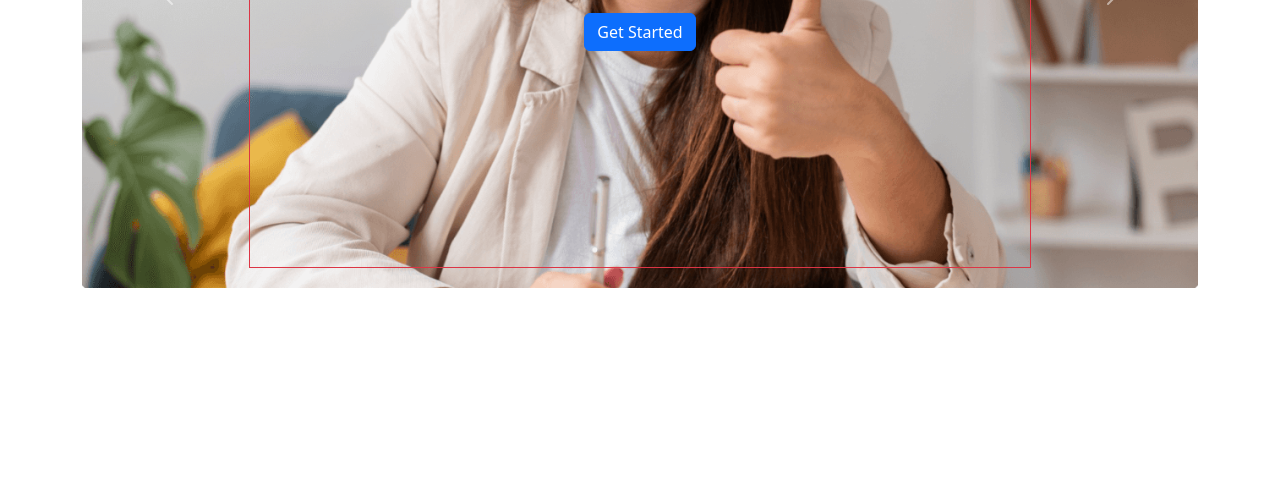
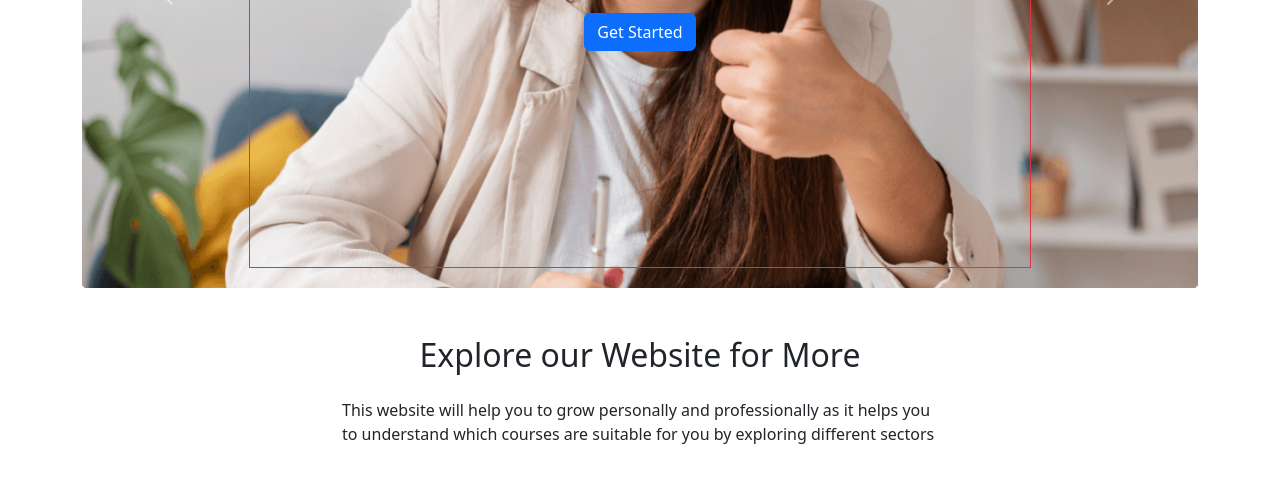
Before and after one commit to sumaiya357/assignment-3, a plain HTML site: page index.html in a window 1280 px wide. Shown: the part 390-868 px from the top of the page. Before the commit the page ends 800 px from the top, so only its background shows below. Drawn offline with nearby package versions, Linux system fonts and the light colour scheme.

Commit message:
header section 2 added

```diff
--- a/index.html
+++ b/index.html
@@ -56,7 +56,7 @@
               </nav>
         </div>
 
-   <!-- header main section -->
+   <!-- header main section-1 -->
 
    <div class="container ">
 
@@ -85,6 +85,18 @@
    </div>
 
 
+   <!-- header main section-2 -->
+   <section>
+    <div class="row">
+      <div class="w-50 mx-auto mt-5">
+        <div class="d-flex flex-column justify-content-center align-items-center">
+          <h2>Explore our Website for More </h2>
+      <p class="p-3">This website will help you to grow personally and professionally as it helps you to understand which courses are suitable for you by exploring different sectors</p>
+        </div>
+    </div>
+      </div>
+   </section>
+
 
       </header>
 
--- a/style.css
+++ b/style.css
@@ -12,3 +12,6 @@ height: 200px;
     background: #000;
     opacity: 0.6;
 }
+
+/* header section-2
+ */
```
